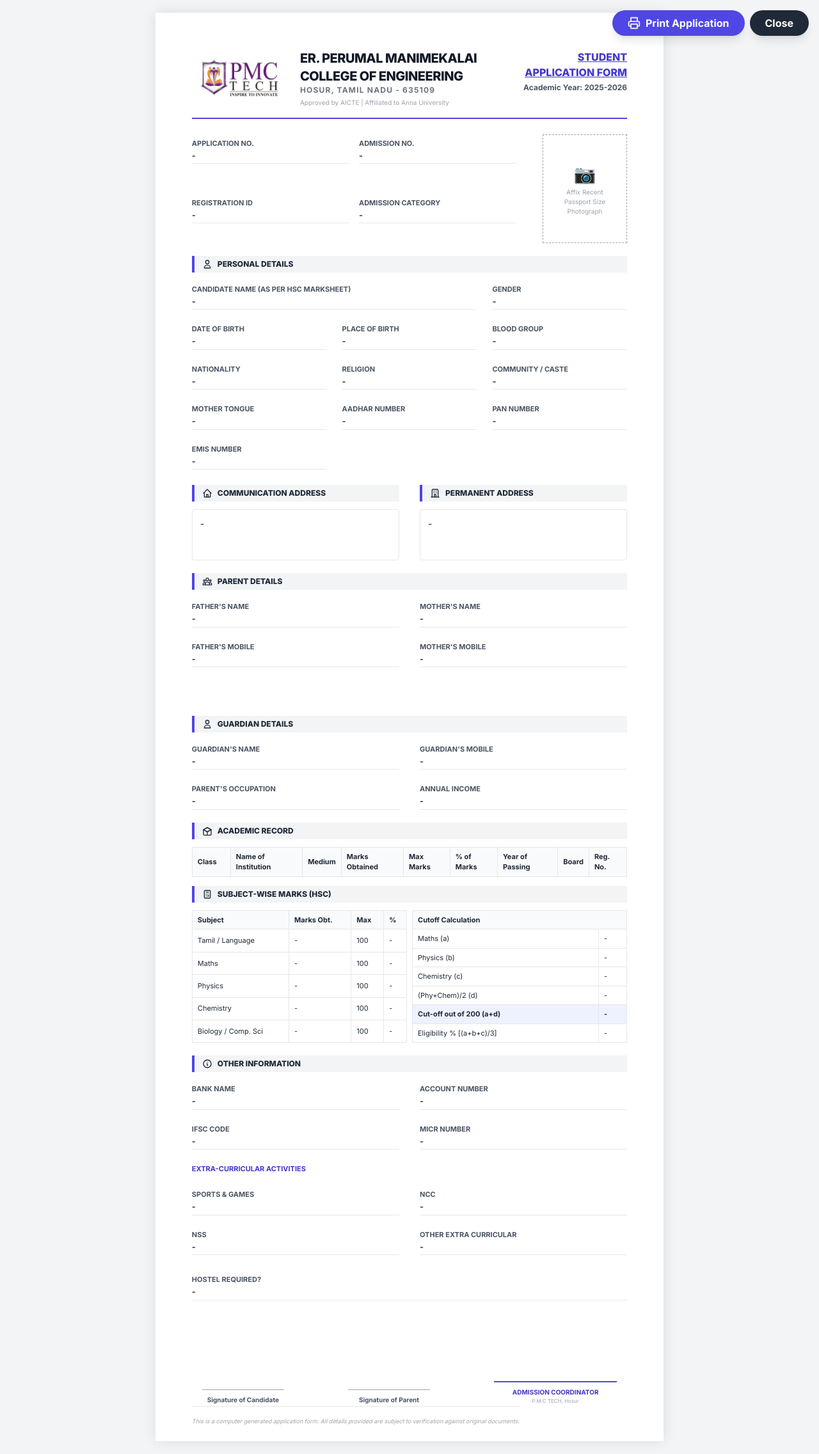
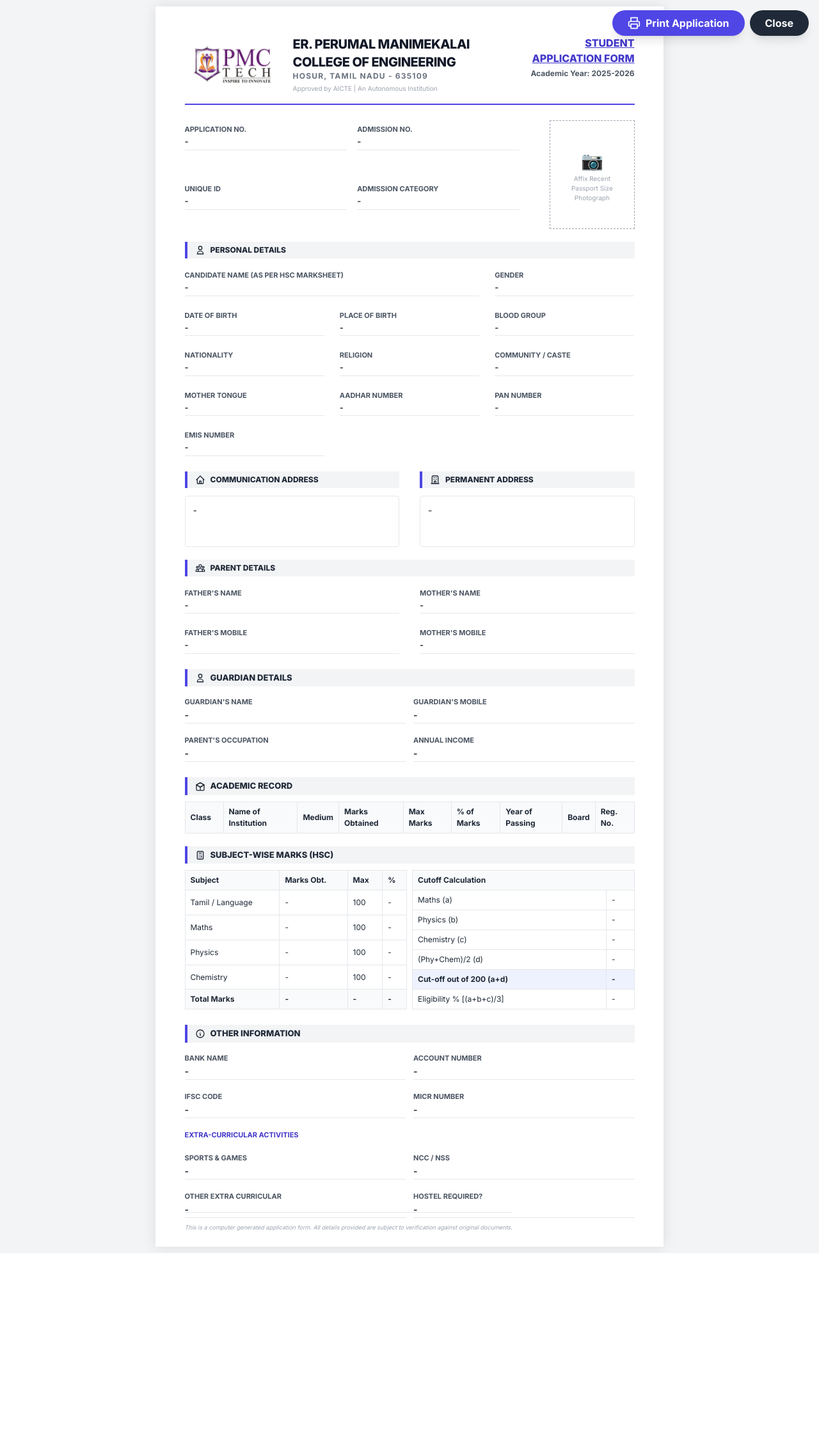
Before and after one commit to pmcadmissions2026-ux/pmcadmissions, a Flask app: template templates/admin/application_form_print.html in a window 1280 px wide. Shown: the whole page at 64% size. After the commit the page ends 1959 px from the top, so only its background shows below. Run offline with Flask 3, Linux system fonts and the light colour scheme; the template is opened without the code that fills it, so the values that code supplies are empty; some libraries are stand-ins or nearby versions.

Commit message:
PRINT FORMAT CHANGED

```diff
--- a/templates/admin/application_form_print.html
+++ b/templates/admin/application_form_print.html
@@ -32,8 +32,8 @@
             background: white;
             width: 210mm;
             min-height: 297mm;
-            margin: 20px auto;
-            padding: 15mm;
+            margin: 10px auto;
+            padding: 12mm;
             box-shadow: 0 0 20px rgba(0,0,0,0.1);
             position: relative;
             color: #1f2937;
@@ -50,8 +50,14 @@
             margin-bottom: 12px;
             margin-top: 20px;
         }
+        /* Targeted styles for page 2 to fill space better */
+        .page-2 .section-title { margin-top: 24px; margin-bottom: 10px; padding: 4px 12px; font-size: 13px; }
+        .page-2 .label { font-size: 11px; }
+        .page-2 .value { font-size: 14px; min-height: 24px; padding-bottom: 2px; }
+        .page-2 table th, .page-2 table td { padding: 6px 8px; font-size: 12px; }
+        .page-2 .grid { gap: 12px !important; }
         table { width: 100%; border-collapse: collapse; }
-        th, td { border: 1px solid #e5e7eb; padding: 6px 8px; text-align: left; font-size: 11px; }
+        th, td { border: 1px solid #e5e7eb; padding: 4px 6px; text-align: left; font-size: 11px; }
         th { background: #f9fafb; font-weight: 700; }
         .photo-box {
             width: 35mm;
@@ -66,8 +72,9 @@
         }
         .page-break {
             page-break-before: always;
-            margin-top: 20mm;
+            margin-top: 2mm;
         }
+        .avoid-break { page-break-inside: avoid; break-inside: avoid; }
     </style>
 </head>
 <body class="bg-gray-100">
@@ -87,7 +94,7 @@
                 <div>
                     <h1 class="text-xl font-black tracking-tight text-gray-900 uppercase">Er. Perumal Manimekalai College of Engineering</h1>
                     <p class="text-xs font-bold text-gray-500 uppercase tracking-widest">Hosur, Tamil Nadu - 635109</p>
-                    <p class="text-[10px] text-gray-400 mt-1">Approved by AICTE | Affiliated to Anna University</p>
+                    <p class="text-[10px] text-gray-400 mt-1">Approved by AICTE | An Autonomous Institution</p>
                 </div>
             </div>
             <div class="text-right">
@@ -108,7 +115,7 @@
                     <span id="adm-no" class="value">-</span>
                 </div>
                 <div>
-                    <label class="label">Registration ID</label>
+                    <label class="label">Unique ID</label>
                     <span id="reg-id" class="value">-</span>
                 </div>
                 <div>
@@ -224,6 +231,7 @@
 
         <div class="page-break"></div>
 
+        <div class="page-2">
         <div class="section-title flex items-center gap-2">
             <svg class="w-4 h-4" fill="none" stroke="currentColor" viewBox="0 0 24 24"><path stroke-linecap="round" stroke-linejoin="round" stroke-width="2" d="M16 7a4 4 0 11-8 0 4 4 0 018 0zM12 14a7 7 0 00-7 7h14a7 7 0 00-7-7z"></path></svg>
             Guardian Details
@@ -270,20 +278,27 @@
         </table>
 
         <!-- Subject-wise Marks (matches physical form section 17) -->
-        <div class="section-title flex items-center gap-2" style="margin-top:14px">
+        <div class="section-title flex items-center gap-2" style="margin-top:20px">
             <svg class="w-4 h-4" fill="none" stroke="currentColor" viewBox="0 0 24 24"><path stroke-linecap="round" stroke-linejoin="round" stroke-width="2" d="M9 7h6m0 10v-3m-3 3h.01M9 17h.01M9 14h.01M12 14h.01M15 11h.01M12 11h.01M9 11h.01M7 21h10a2 2 0 002-2V5a2 2 0 00-2-2H7a2 2 0 00-2 2v14a2 2 0 002 2z"></path></svg>
             Subject-wise Marks (HSC)
         </div>
         <div style="display:grid;grid-template-columns:1fr 1fr;gap:8px">
             <table>
                 <thead><tr><th>Subject</th><th>Marks Obt.</th><th>Max</th><th>%</th></tr></thead>
-                <tbody>
+                <tbody id="subject-marks-body">
                     <tr><td>Tamil / Language</td><td id="s-lang">-</td><td>100</td><td id="s-lang-pct">-</td></tr>
                     <tr><td>Maths</td><td id="s-maths">-</td><td>100</td><td id="s-maths-pct">-</td></tr>
                     <tr><td>Physics</td><td id="s-phy">-</td><td>100</td><td id="s-phy-pct">-</td></tr>
                     <tr><td>Chemistry</td><td id="s-chem">-</td><td>100</td><td id="s-chem-pct">-</td></tr>
-                    <tr><td>Biology / Comp. Sci</td><td id="s-bio">-</td><td>100</td><td>-</td></tr>
                 </tbody>
+                <tfoot>
+                    <tr style="font-weight:bold; background:#f9fafb">
+                        <td>Total Marks</td>
+                        <td id="s-total-obt">-</td>
+                        <td id="s-total-max">-</td>
+                        <td id="s-total-pct">-</td>
+                    </tr>
+                </tfoot>
             </table>
             <table>
                 <tbody>
@@ -302,7 +317,7 @@
             <svg class="w-4 h-4" fill="none" stroke="currentColor" viewBox="0 0 24 24"><path stroke-linecap="round" stroke-linejoin="round" stroke-width="2" d="M13 16h-1v-4h-1m1-4h.01M21 12a9 9 0 11-18 0 9 9 0 0118 0z"></path></svg>
             Other Information
         </div>
-        <div class="grid grid-cols-2 gap-x-8 gap-y-4">
+        <div class="grid grid-cols-2 gap-x-8 gap-y-4 avoid-break">
             <div>
                 <label class="label">Bank Name</label>
                 <span id="bank-name" class="value">-</span>
@@ -328,43 +343,27 @@
                 <span id="sports" class="value">-</span>
             </div>
             <div>
-                <label class="label">NCC</label>
-                <span id="ncc" class="value">-</span>
-            </div>
-            <div>
-                <label class="label">NSS</label>
-                <span id="nss" class="value">-</span>
+                <label class="label">NCC / NSS</label>
+                <span id="ncc-nss" class="value">-</span>
             </div>
             <div>
                 <label class="label">Other Extra Curricular</label>
                 <span id="other-extra" class="value">-</span>
             </div>
-            <div class="col-span-2 mt-2">
+            <div>
                 <label class="label">Hostel Required?</label>
                 <span id="hostel" class="value">-</span>
             </div>
-            <div class="col-span-2 mt-2" id="bus-zone-container" style="display:none">
+            <div id="bus-zone-container" style="display:none">
                 <label class="label">Bus Stop / Zone</label>
                 <span id="bus-zone" class="value">-</span>
             </div>
         </div>
+        </div>
 
-        <!-- Signature Section -->
-        <div class="mt-12 pt-8 flex justify-between items-end px-4">
-            <div class="text-center">
-                <div class="w-32 h-1 border-b border-gray-400 mb-2 mx-auto"></div>
-                <p class="text-[10px] font-bold text-gray-600">Signature of Candidate</p>
-            </div>
-            <div class="text-center">
-                <div class="w-32 h-1 border-b border-gray-400 mb-2 mx-auto"></div>
-                <p class="text-[10px] font-bold text-gray-600">Signature of Parent</p>
-            </div>
-            <div class="text-center">
-                <div class="w-48 h-12 border-b-2 border-indigo-600 mb-2 mx-auto"></div>
-                <p class="text-[10px] font-bold text-indigo-700 uppercase">Admission Coordinator</p>
-                <p class="text-[8px] text-gray-400">P.M.C TECH, Hosur</p>
-            </div>
-        </div>
+
+
+
 
         <!-- Footer -->
         <div class="absolute bottom-6 left-15 right-15 border-t pt-4 text-center">
@@ -392,7 +391,7 @@
 
                 // Basic Info
                 document.getElementById('student-name').textContent = student.full_name || '-';
-                document.getElementById('app-no').textContent = student.application_number || (admission && admission.app_id) || '-';
+                document.getElementById('app-no').textContent = (admission && (admission.application_number || admission.app_id)) || student.application_number || '-';
                 document.getElementById('adm-no').textContent = student.admission_no || '-';
                 document.getElementById('reg-id').textContent = student.unique_id || '-';
                 document.getElementById('adm-category').textContent = (admission && admission.quota_type) || student.entry_type || '-';
@@ -461,19 +460,33 @@
                 const m = Number(mStr||0), p = Number(pStr||0), c = Number(cStr||0), lang = Number(langStr||0);
                 const phyChem = (p+c)/2, cutoffVal = m+phyChem, eligPct = (m+p+c)>0?((m+p+c)/3).toFixed(2)+' %':'-';
 
-                // Fetch Biology / Computer Science from other subjects JSON
-                const others = acad.other_subjects_json || {};
-                const bioCsMarks = others['Biology'] || others['BIOLOGY'] || others['biology'] ||
-                                 others['Computer Science'] || others['COMPUTER SCIENCE'] ||
-                                 others['Comp. Science'] || others['CS'] ||
-                                 student.biology_marks || student.comp_science_marks || '';
 
                 const setT = (id,v) => { const el=document.getElementById(id); if(el) el.textContent=v||'-'; };
                 setT('s-lang', langStr||'-'); setT('s-lang-pct', langStr?(langStr+'%'):'-');
                 setT('s-maths', mStr||'-'); setT('s-maths-pct', mStr?(mStr+'%'):'-');
                 setT('s-phy', pStr||'-');   setT('s-phy-pct', pStr?(pStr+'%'):'-');
                 setT('s-chem', cStr||'-');  setT('s-chem-pct', cStr?(cStr+'%'):'-');
-                setT('s-bio', bioCsMarks||'-');
+
+                const others = acad.other_subjects_json || {};
+                const marksBody = document.getElementById('subject-marks-body');
+                let totalObt = lang + m + p + c;
+                let subjectCount = 4; // lang, maths, phy, chem
+
+                Object.keys(others).forEach(subj => {
+                    const mark = Number(others[subj] || 0);
+                    if(mark > 0) {
+                        const tr = document.createElement('tr');
+                        tr.innerHTML = `<td>${subj}</td><td>${mark}</td><td>100</td><td>${mark}%</td>`;
+                        marksBody.appendChild(tr);
+                        totalObt += mark;
+                        subjectCount++;
+                    }
+                });
+
+                const totalMax = subjectCount * 100;
+                setT('s-total-obt', totalObt || '-');
+                setT('s-total-max', totalMax);
+                setT('s-total-pct', totalObt ? ((totalObt/totalMax)*100).toFixed(1)+'%' : '-');
 
                 setT('c-maths', mStr||'-'); setT('c-phy', pStr||'-'); setT('c-chem', cStr||'-');
                 setT('c-phychem', (pStr||cStr)?phyChem.toFixed(2):'-');
@@ -487,8 +500,7 @@
                 document.getElementById('micr').textContent = student.micr_no || '-';
 
                 document.getElementById('sports').textContent = student.sports_activities || '-';
-                document.getElementById('ncc').textContent = student.ncc_details || '-';
-                document.getElementById('nss').textContent = student.nss_details || '-';
+                document.getElementById('ncc-nss').textContent = student.ncc_details || student.nss_details || '-';
                 document.getElementById('other-extra').textContent = student.other_extra_curricular || student.co_curricular_activities || '-';
 
                 const hostelReq = !!student.hostel_required;
--- a/templates/admin/direct_entry.html
+++ b/templates/admin/direct_entry.html
@@ -859,7 +859,8 @@ document.addEventListener('DOMContentLoaded', function () {
       category_7_5: !!fd.get('category_7_5'),
       first_graduate: !!fd.get('first_graduate'),
       general_quota: !!fd.get('general_quota'),
-      reference_details: fd.get('reference_details') || null
+      reference_details: fd.get('reference_details') || null,
+      registration_type: 'direct'
     };
     const academic = {
       school_name: fd.get('plus2_school_name') || null,
--- a/templates/admin/new_enquiry.html
+++ b/templates/admin/new_enquiry.html
@@ -782,7 +782,8 @@
                     category_7_5: !!fd.get('category_7_5'),
                     first_graduate: !!fd.get('first_graduate'),
                     general_quota: fd.get('general_quota')||null,
-                    reference_details: fd.get('reference_details')||null
+                    reference_details: fd.get('reference_details')||null,
+                    registration_type: 'enquiry'
                 };
                 const academic = {
                     school_name: fd.get('plus2_school_name')||null,
```
Also changed, not shown: server.js (+23 -0 lines), sql_migrations/add_registration_type.sql (added, +7 -0 lines), templates/admin/document_upload.html (+69 -39 lines), templates/admin/document_upload_step1.html (+48 -30 lines), templates/admin/student_profiles.html (+83 -10 lines).
